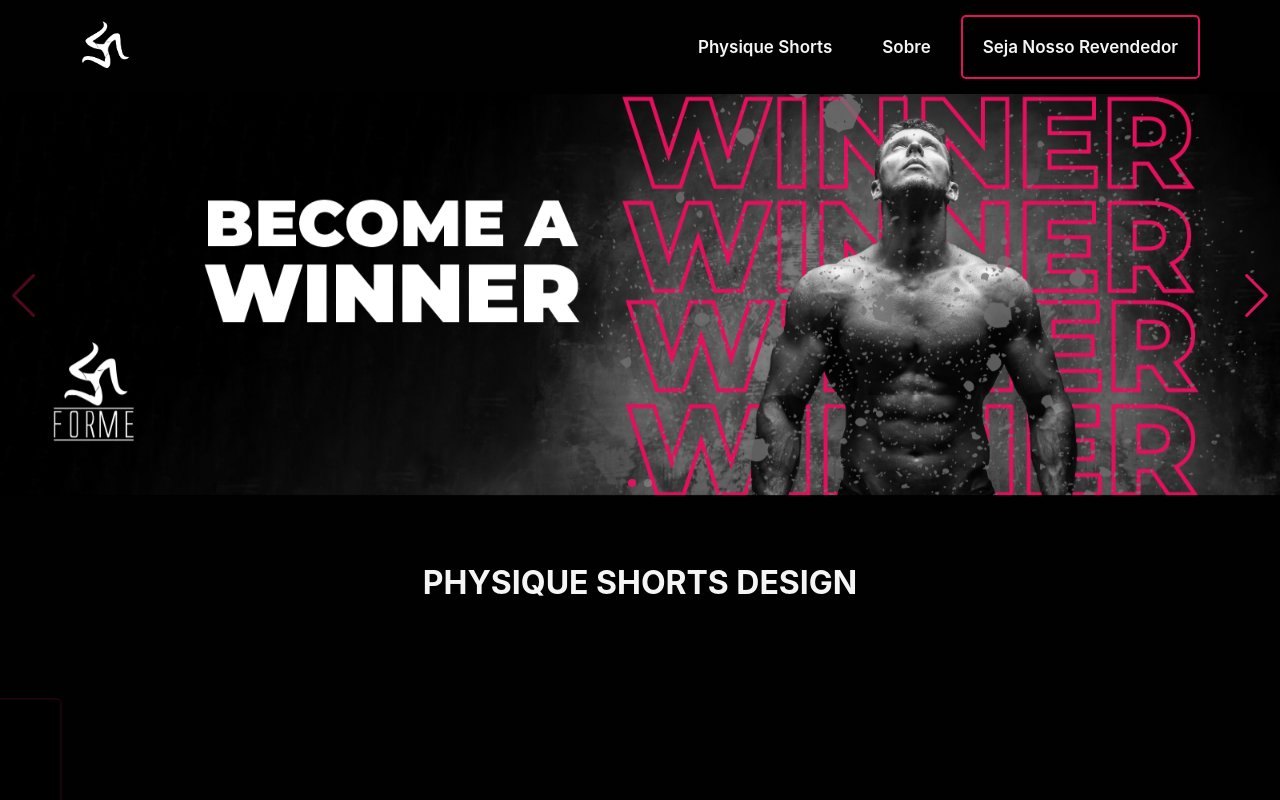
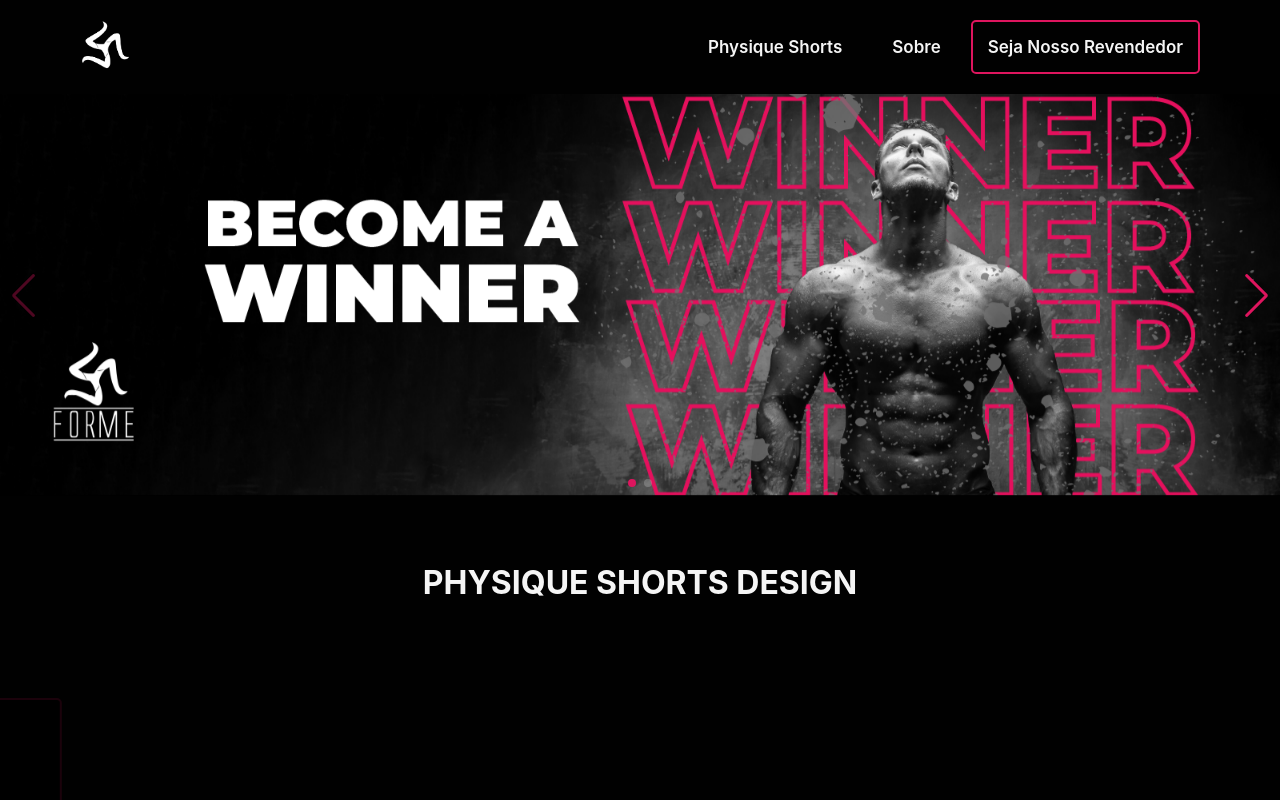
Before and after one commit to cayosantana/site-forme-project, a React (Vite) app: page / in a window 1280 px wide. Shown: the top 800 px of the page. Built offline with nearby package versions, Linux system fonts and the light colour scheme.

Commit message:
Update menu.css
Atualização do padding dos elementos do menu.

```diff
--- a/src/components/menu/menu.css
+++ b/src/components/menu/menu.css
@@ -61,7 +61,7 @@ nav .menu span {
     color: whitesmoke;
     font-weight: 600;
     text-decoration: none;
-    padding: 20px;
+    padding: 15px;
     border: 2px solid #DE155E;
     border-radius: 5px;
     transition: .5s ease-in-out;
@@ -109,9 +109,11 @@ nav .menu span {
         padding: 10px 100px;
     }
     #link-destaque {
+        color: #DE155E;
         display: block;
-        padding: 10px 50px;
+        padding: 0;
         transition: none;
+        border: none;
     }
     #link:hover::after, #link.active::after {
         display: none;
```
